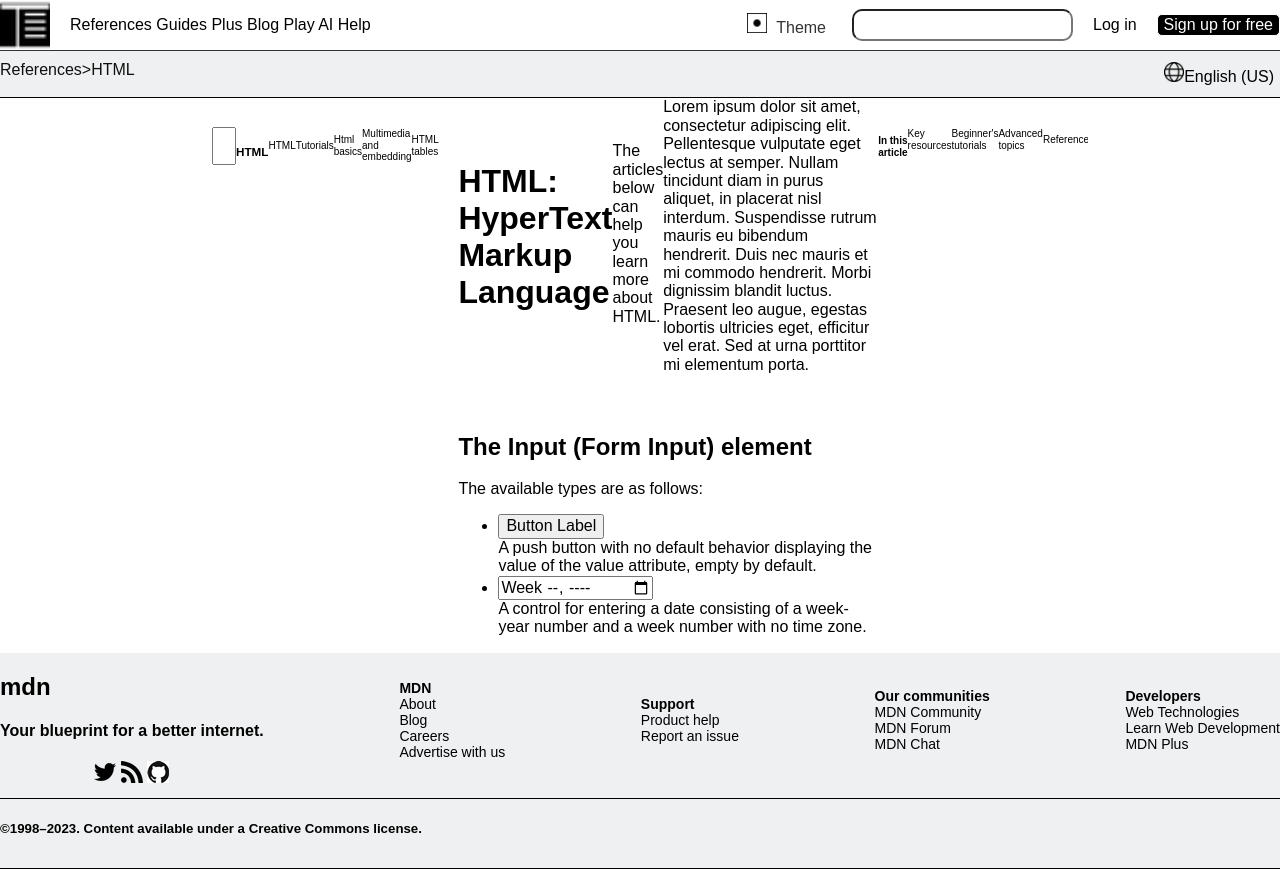
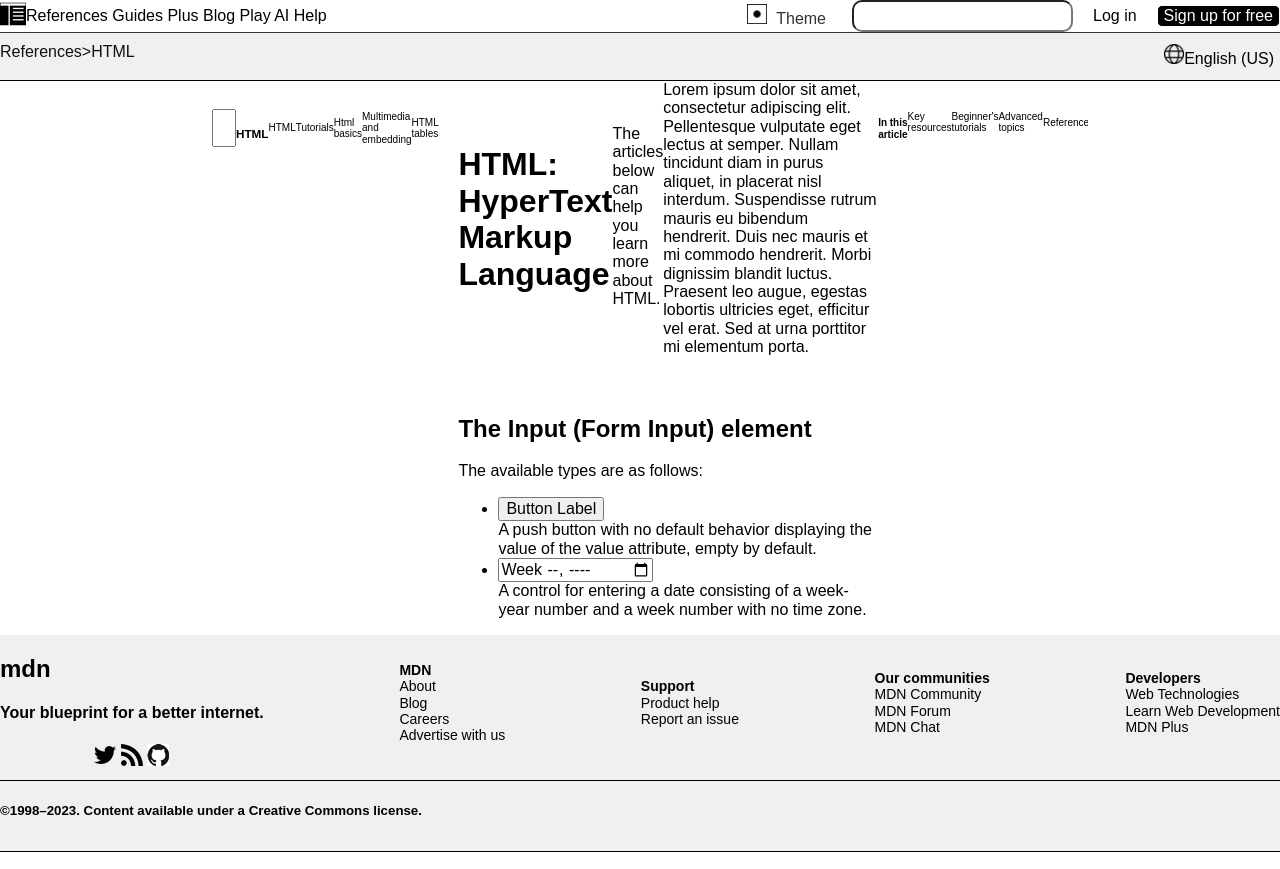
Before and after one commit to natajedi/page-option-3-dz, a plain HTML site: page index.html in a window 1280 px wide. Drawn offline with nearby package versions, Linux system fonts and the light colour scheme.

Commit message:
Add files via upload

```diff
--- a/index.html
+++ b/index.html
@@ -12,7 +12,10 @@
     <!--<div class="container header__container">-->
         <nav class="header__navigation flex-container">
             <div class="header__navigation-group">
-                <img class="header__logo" src="assets/images/readingpanel26.png" alt="Logo">
+                <div class="logo">
+                    <img src="assets/images/readingpanel26.png" alt="Logo">
+                </div>
+                <!--<img class="header__logo" src="assets/images/readingpanel26.png" alt="Logo">-->
                 <div class="header-links">
                     <a class="header-links__item link" href="/references/">References</a>
                     <a class="header-links__item link" href="/guides/">Guides</a>
```
